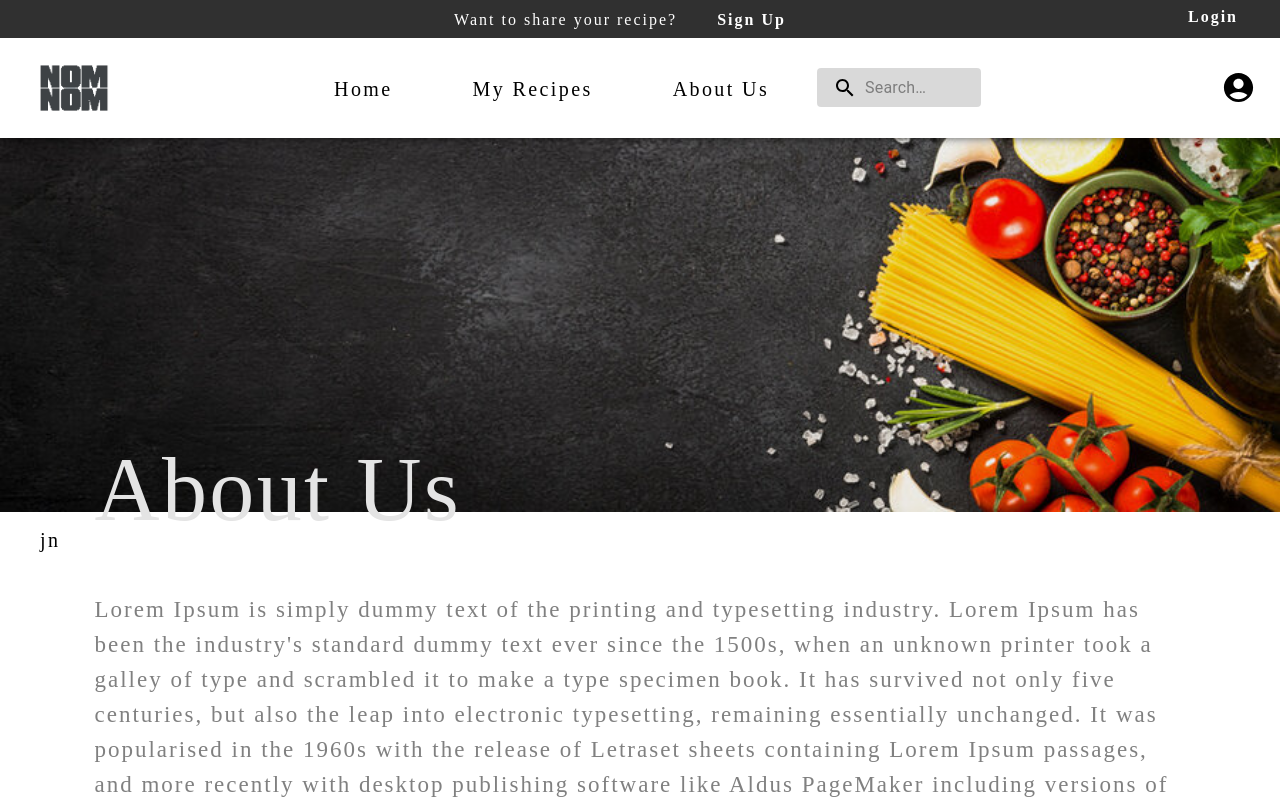
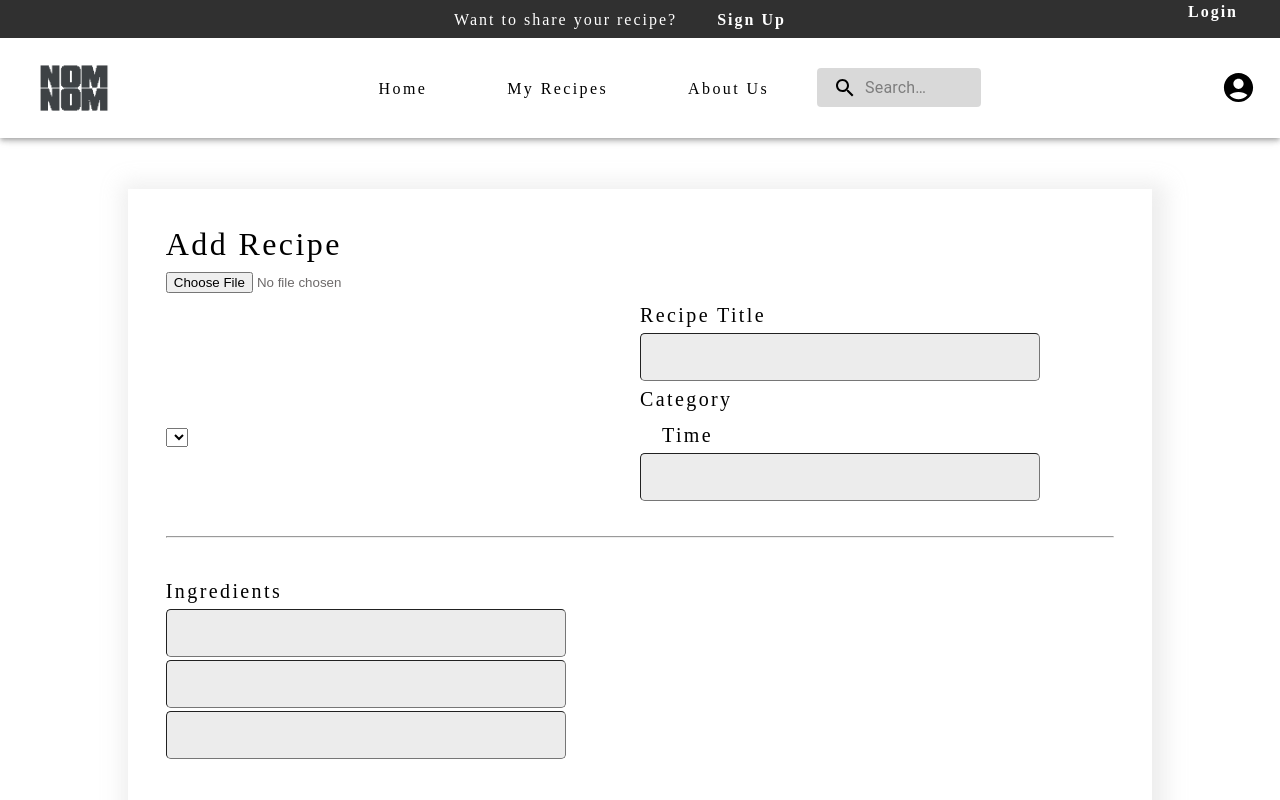
Before and after one commit to MariumAfzal137/WebDev-NomNom, a React (Create React App) app in the folder WebProject/WebProject/frontend/: page /postrecipe in a window 1280 px wide. Shown: the top 800 px of the page. Built offline with nearby package versions, Linux system fonts and the light colour scheme.

Commit message:
changes in dropdown

```diff
--- a/WebProject/WebProject/frontend/src/App.js
+++ b/WebProject/WebProject/frontend/src/App.js
@@ -3,13 +3,13 @@ import AboutUs from './components/AboutUs';
 // import Header from './components/Header';
 //import Profile from './components/Profile';
 //import RecipeDetail from './components/RecipeDetail';
-
+import PostRecipe from './components/userRecipe/postrecipe';
 // import Login from './user/Login';
 // import { BrowserRouter as Router } from 'react-router-dom'
 
 function App() {
 
-  return <AboutUs/>;
+  return <PostRecipe />;
 
   // return (
   //   <>
--- a/WebProject/WebProject/frontend/src/components/userRecipe/postrecipe.js
+++ b/WebProject/WebProject/frontend/src/components/userRecipe/postrecipe.js
@@ -13,6 +13,8 @@ export const PostRecipe = () =>{
         description: "",
         image: "",
       });
+
+
 
       const {title, time, category, ingredients, description} = recipe;
 
@@ -84,8 +86,9 @@ export const PostRecipe = () =>{
                   /> <br></br>
          <label className="labelinput" htmlFor="category">Category</label>
         <br></br>
+        <select onChange={recipeDataChange}>
         <Dropdown isMulti options={options}/>
-
+        </select>
         <label className="labelinput" htmlFor="time">Time</label>
         <br></br>
         <input className="postrecipe-input"
```
